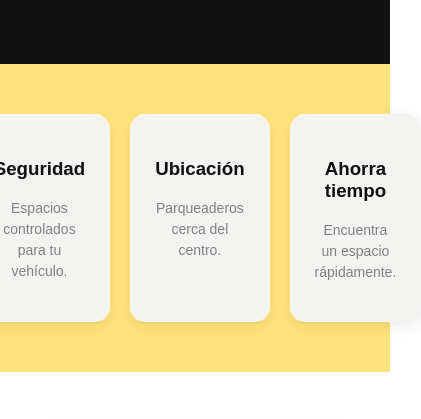
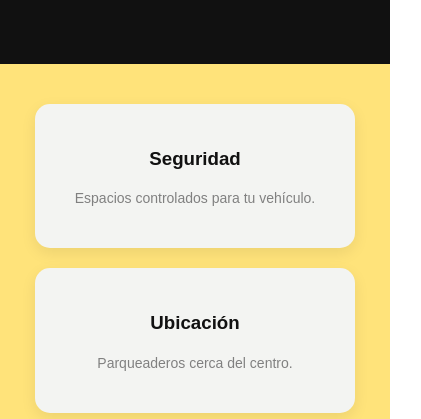
Before and after one commit to Isas-afk/GVP, a plain HTML site: page index.html in a window 390 px wide. Shown: the part 619-1038 px from the top of the page, 421 px wide, since content can reach past the window. Drawn offline with Linux system fonts and the light colour scheme.

Commit message:
Arreglo Responsive V2

```diff
--- a/styleindex.css
+++ b/styleindex.css
@@ -185,7 +185,7 @@ body {
     font-size: 17px;
 }
 
-.beneficios {
+/* .beneficios {
     display: flex;
     justify-content: center;
     gap: 20px;
@@ -199,6 +199,28 @@ body {
     text-align: center;
     background-color: #F3F4F2;
     border-radius: 15px;
+    box-shadow: 0 5px 15px rgba(0, 0, 0, 0.08);
+    transition: transform 0.3s ease, box-shadow 0.3s ease;
+} */
+
+.beneficios {
+    display: flex;
+    justify-content: center;
+    flex-wrap: wrap;          /* CLAVE: Permite que las tarjetas bajen a la siguiente línea en pantallas pequeñas */
+    gap: 20px;
+    padding: 40px 20px;
+    background-color: var(--amarillo);
+    box-sizing: border-box;
+}
+
+.beneficio {
+    width: 100%;              /* En celulares ocupará todo el ancho disponible */
+    max-width: 320px;         /* Límite de ancho para que en PC se vean ordenadas */
+    padding: 25px;
+    text-align: center;
+    background-color: #F3F4F2;
+    border-radius: 15px;
+    box-sizing: border-box;   /* Evita que el padding expanda el ancho de la tarjeta */
     box-shadow: 0 5px 15px rgba(0, 0, 0, 0.08);
     transition: transform 0.3s ease, box-shadow 0.3s ease;
 }
```
